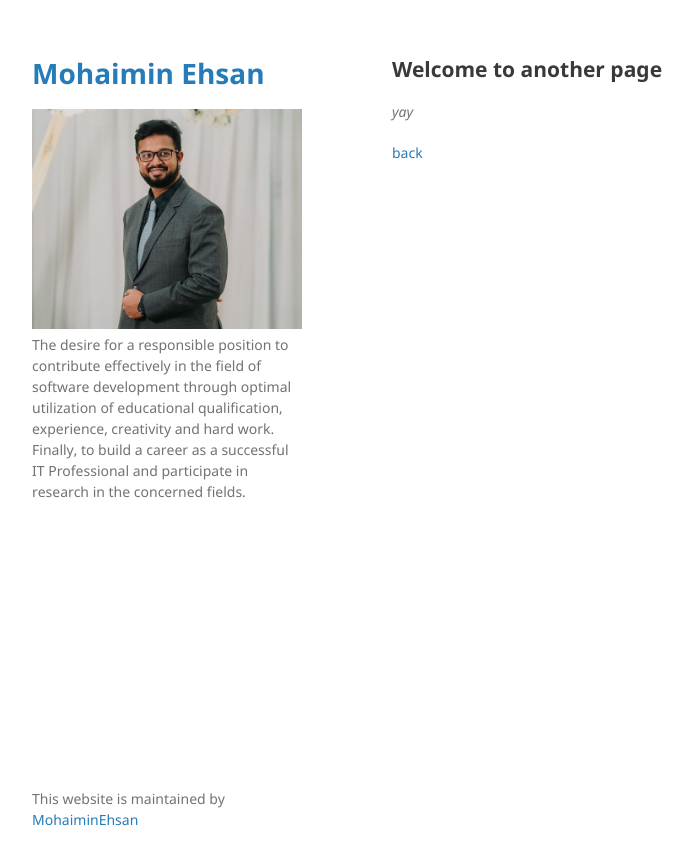
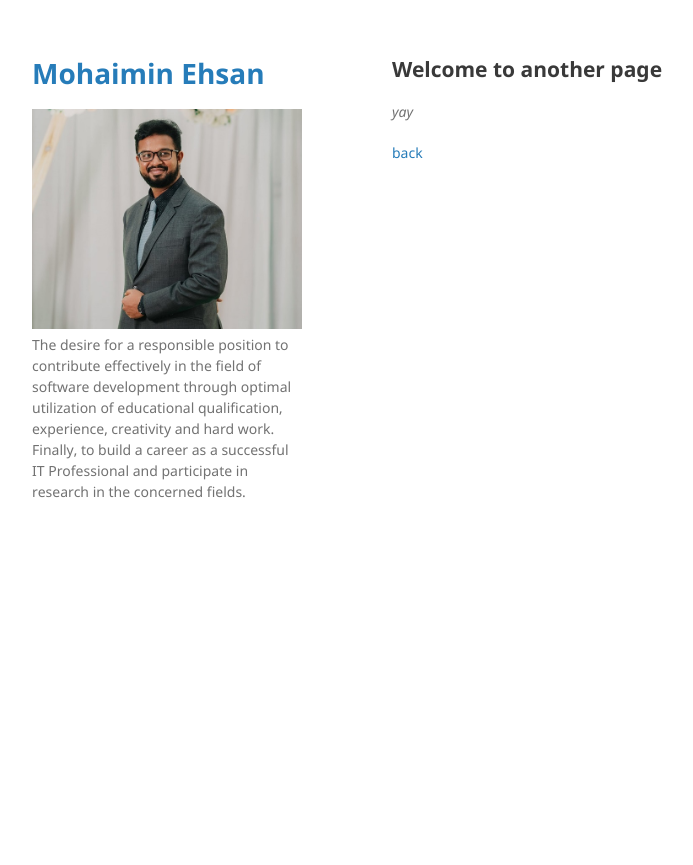
Before and after one commit to MohaiminEhsan/Homepage, a Jekyll site: the page built from another-page.md, in a window 1280 px wide. Shown: the top 865 px of the page, without its empty margins (178-871 px from the left). Built offline with Jekyll 4.4.1, drawn with Linux system fonts in a browser that asks for light colours; our own code applies the rules of GitHub Pages for plain Markdown files.

Commit message:
Update default.html

```diff
--- a/_layouts/default.html
+++ b/_layouts/default.html
@@ -51,7 +51,7 @@
       </section>
       <footer>
         {% if site.github.is_project_page %}
-        <p>This website is maintained by <a href="{{ site.github.owner_url }}">{{ site.github.owner_name }}</a></p>
+        <!-- p>This website is maintained by <a href="{{ site.github.owner_url }}">{{ site.github.owner_name }}</a></p-->
         {% endif %}
         <!--p><small>Hosted on GitHub Pages &mdash; Theme by <a href="https://github.com/orderedlist">orderedlist</a></small></p-->
       </footer>
```
